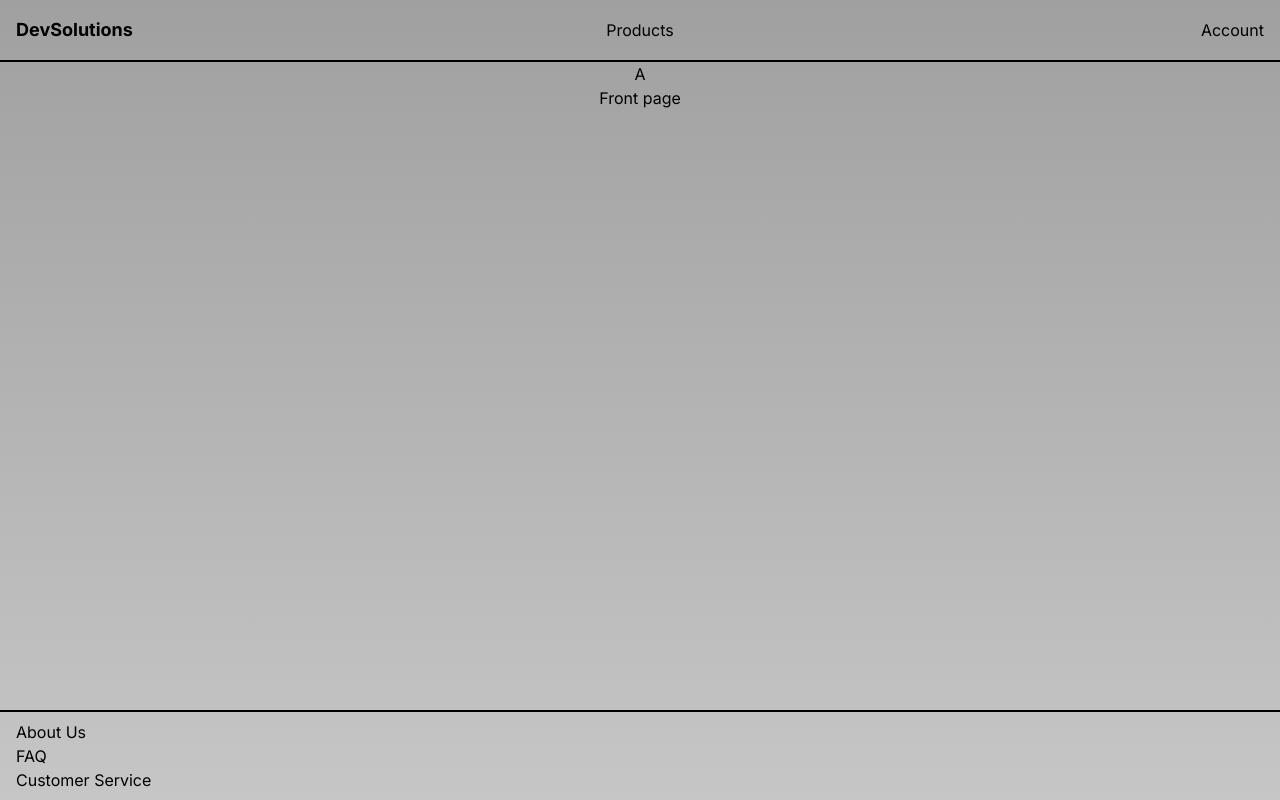
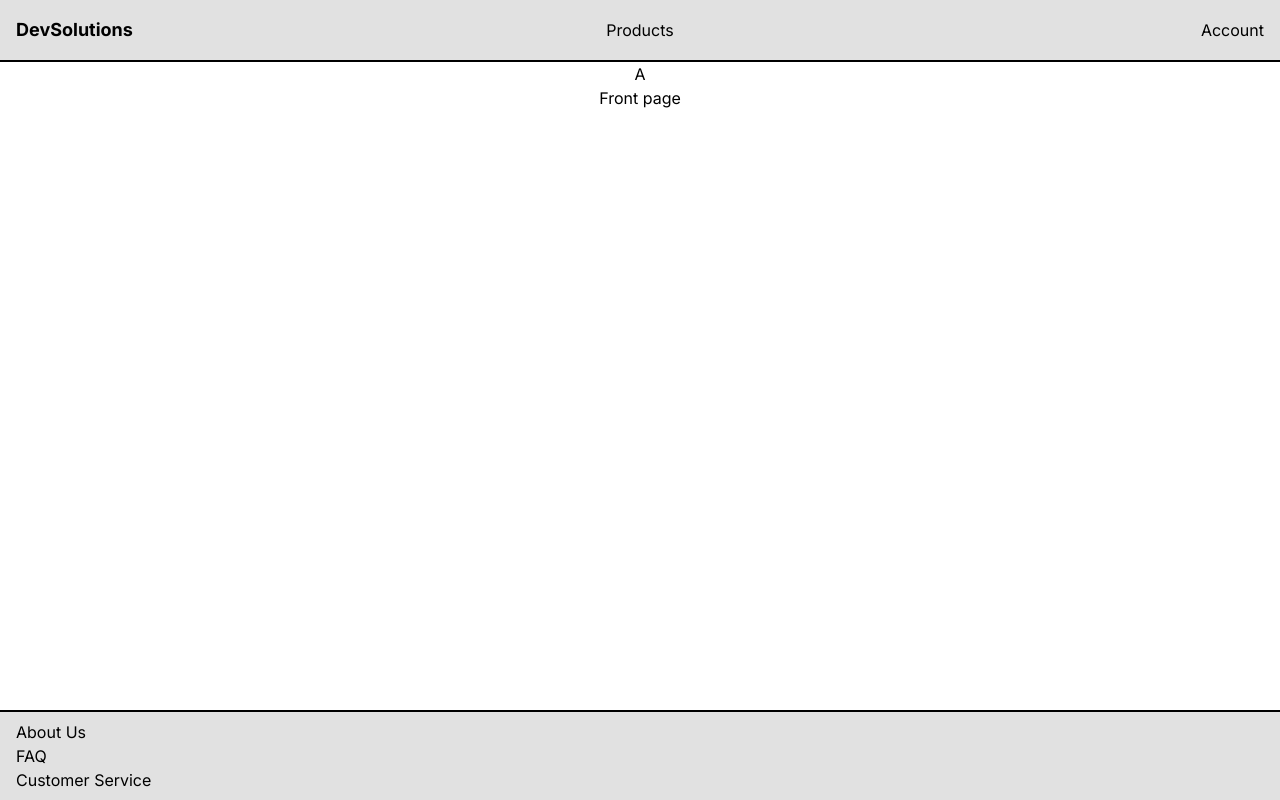
Before and after one commit to eskil4152/DevSolutions, a Next.js app: page / in a window 1280 px wide. Built offline with nearby package versions, Linux system fonts and the light colour scheme.

Commit message:
Dark and light mode added to header and footer. Package json next.js version fix.

```diff
--- a/app/components/Footer.tsx
+++ b/app/components/Footer.tsx
@@ -1,6 +1,9 @@
 export const Footer = () => {
   return (
-    <div className="bottom-0 absolute border-t-2 w-full py-2 pl-4 border-black">
+    <div
+      id="footer"
+      className="bottom-0 absolute border-t-2 w-full py-2 pl-4 border-black"
+    >
       <ul>
         <li>About Us</li>
         <li>FAQ</li>
--- a/app/components/Header.tsx
+++ b/app/components/Header.tsx
@@ -2,7 +2,10 @@ import Link from "next/link";
 
 export const Header = () => {
   return (
-    <div className="flex justify-between items-center border-b-2 border-black p-4 relative">
+    <div
+      id="header"
+      className="flex justify-between items-center border-b-2 border-black p-4 relative"
+    >
       <Link
         className="w-1/3"
         href={{
--- a/app/globals.css
+++ b/app/globals.css
@@ -4,22 +4,29 @@
 
 :root {
   --foreground-rgb: 0, 0, 0;
-  --background-rgb: 160, 160, 160;
+  --background-rgb: 255, 255, 255;
+  --header-rgb: 225, 225, 225;
+  --footer-rgb: 225, 225, 225;
 }
 
 @media (prefers-color-scheme: dark) {
   :root {
     --foreground-rgb: 255, 255, 255;
-    --background-rgb: 0, 0, 0;
-    --background-rgb: 50, 50, 50;
+    --background-rgb: 15, 15, 15;
+    --header-rgb: 25, 25, 25;
+    --footer-rgb: 25, 25, 25;
   }
 }
 
 body {
   color: rgb(var(--foreground-rgb));
-  background: linear-gradient(
-    to bottom,
-    rgba(var(--background-rgb), 1),
-    rgba(var(--background-rgb), 0.6)
-  );
+  background: rgba(var(--background-rgb), 1);
 }
+
+#header {
+  background: rgba(var(--header-rgb));
+}
+
+#footer {
+  background: rgba(var(--footer-rgb));
+}
--- a/package.json
+++ b/package.json
@@ -3,7 +3,7 @@
   "version": "0.1.0",
   "private": true,
   "scripts": {
-    "dev": "next dev",
+    "dev": "next dev -p 3001",
     "build": "next build",
     "start": "next start",
     "lint": "next lint"
@@ -11,7 +11,7 @@
   "dependencies": {
     "react": "^18",
     "react-dom": "^18",
-    "next": "14.0.4"
+    "next": "^14.0.2"
   },
   "devDependencies": {
     "typescript": "^5",
```
Also changed, not shown: 1 other file (tests, documents, lock files or other folders).
